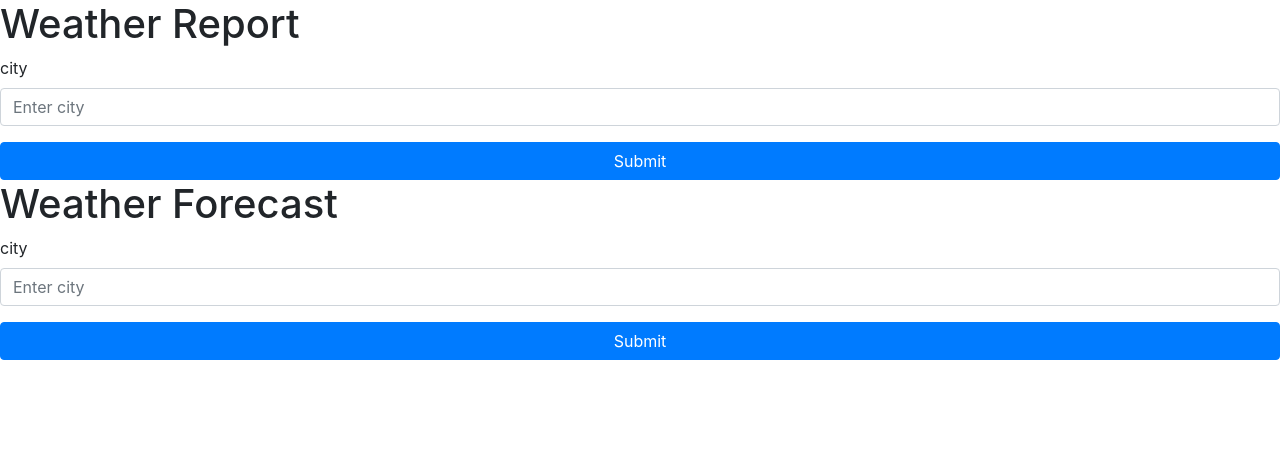
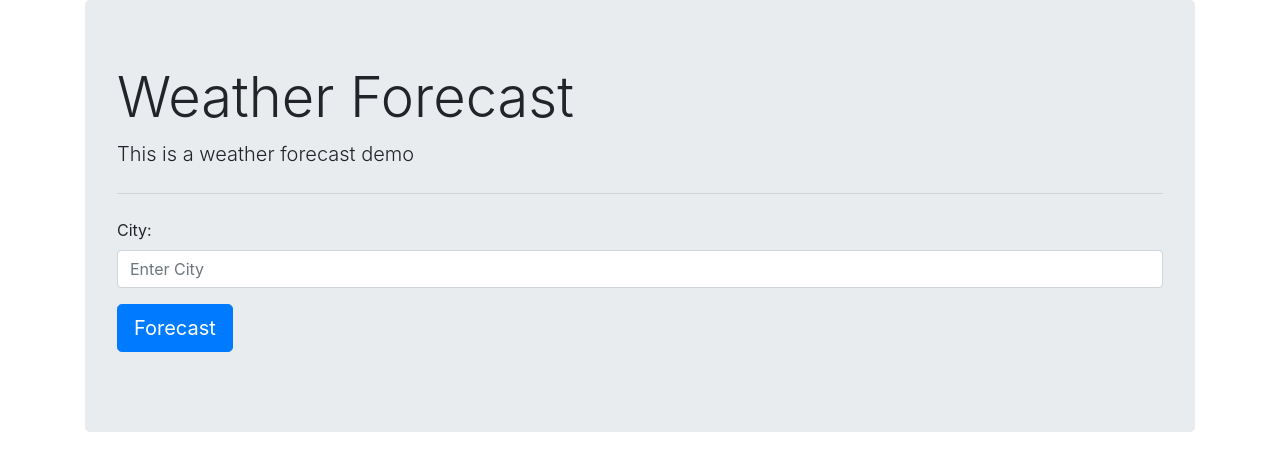
Before and after one commit to Teng-Teng/Weather-Forecast, a PHP site: page / in a window 1280 px wide. Shown: the top 464 px of the page. Before the commit the page ends 360 px from the top, so only its background shows below. Run offline with PHP 8.4, Linux system fonts and the light colour scheme; some libraries are stand-ins or nearby versions.

Commit message:
add chart to according to the data

```diff
--- a/index.php
+++ b/index.php
@@ -11,30 +11,34 @@
     <title>Weather</title>
   </head>
   <body>
-    <h1>Weather Report</h1>
 
-	<div class="form-group">
-	    <label for="city">city</label>
-	    <input type="text" class="form-control" id="city" placeholder="Enter city">
-  	</div>
+      <div class="container">
+          <div class="jumbotron">
+              <h1 class="display-4">Weather Forecast</h1>
+              <p class="lead">This is a weather forecast demo</p>
+              <hr class="my-4">
 
-  	<button type="submit" class="btn btn-primary btn-block" onclick="searchWeather()">Submit</button>
+              <div class="form-group">
+                  <label for="">City:</label>
+                  <input type="text" id="city" class="form-control" placeholder="Enter City">
+              </div>
 
-	<!-- render weather info here -->
-	<div id="info"></div>
+              <p class="lead">
+<!--                  <button type="submit" id="" class="btn btn-primary btn-lg" onclick="searchWeather()">-->
+<!--                      Current-->
+<!--                  </button>-->
 
-     <h1>Weather Forecast</h1>
+                  <button type="submit" id="" class="btn btn-primary btn-lg" onclick="forecastWeather()">
+                      Forecast
+                  </button>
+              </p>
+              <!-- render weather info here -->
+              <h1 class="lead" id="info"></h1>
+          </div>
 
-    <div class="form-group">
-        <label for="city">city</label>
-        <input type="text" class="form-control" id="forecastcity" placeholder="Enter city">
-    </div>
+      </div>
 
-    <button type="submit" class="btn btn-primary btn-block" onclick="forecastWeather()">Submit</button>
-
-    <!-- render weather info here -->
-    <div id="info-forecast"></div>
-
+      <div id="curve_chart" style="width: 900px; height: 500px"></div>
 
     <!-- Optional JavaScript -->
     <!-- jQuery first, then Popper.js, then Bootstrap JS -->
@@ -43,26 +47,29 @@
     <script src="https://maxcdn.bootstrapcdn.com/bootstrap/4.0.0/js/bootstrap.min.js" integrity="sha384-JZR6Spejh4U02d8jOt6vLEHfe/JQGiRRSQQxSfFWpi1MquVdAyjUar5+76PVCmYl" crossorigin="anonymous"></script>
 
     <script>
-    	function searchWeather() {
-    		var search = $('#city').val();
-    		var apiKey = "61be3c1fc6c7aac8112c8f5055973c2b";
-    		$.get(
-    			"http://api.openweathermap.org/data/2.5/weather?q=" + search + "&appid=" + apiKey,
-    			function(data) {
-    				$('#info').html('<h3 class = "text-primary">temperature:'+data.main.temp+'</h3>');
-    			}
-
-    		);
-    		// console.log(search);
-    	}
-
+    	// function searchWeather() {
+    	// 	var search = $('#city').val();
+    	// 	var apiKey = "61be3c1fc6c7aac8112c8f5055973c2b";
+    	// 	$.get(
+    	// 		"http://api.openweathermap.org/data/2.5/weather?q=" + search + "&appid=" + apiKey,
+    	// 		function(data) {
+    	// 			$('#info').html('<h3 class = "text-primary">temperature:'+data.main.temp+'</h3>');
+    	// 		}
+        //
+    	// 	);
+    	// 	// console.log(search);
+    	// }
+        var arr;
         function forecastWeather() {
-            var search = $('#forecastcity').val();
+            var search = $('#city').val();
             var apiKey = "61be3c1fc6c7aac8112c8f5055973c2b";
             $.get(
                 "http://api.openweathermap.org/data/2.5/forecast?q=" + search + "&appid=" + apiKey,
                 function(data) {
-                    $('#info-forecast').html('<h3 class = "text-primary">temperature:'+data.list[0].main.temp+'</h3>');
+                    // $('#info').html('<h3 class = "text-primary">temperature:'+data.list[0].main.temp+'</h3>');
+                     arr = `[
+              ['Date', 'Temperature', 'Humidity'],
+              ['Today',  `+Data.list[0].main.temp+`,`+ Data.list[0].main.humidity+`]`;
                 }
 
             );
@@ -70,5 +77,39 @@
         }
 
     </script>
+
+    <script type="text/javascript" src="https://www.gstatic.com/charts/loader.js"></script>
+
+    <script type="text/javascript">
+      google.charts.load('current', {'packages':['corechart']});
+      google.charts.setOnLoadCallback(drawChart);
+
+      function drawChart() {
+          // var arr = [
+          //     ['Date', 'Temperature', 'Humidity'],
+          //     ['Today',  Data.list[0].main.temp, Data.list[0].main.humidity],
+          //     ['Second Day',  Data.list[1].main.temp, Data.list[1].main.humidity],
+          //     ['Third Day',  Data.list[2].main.temp, Data.list[2].main.humidity],
+          //     ['Fourth Day',  Data.list[3].main.temp, Data.list[3].main.humidity]
+          // ];
+
+          // var arr = `[
+          //     ['Date', 'Temperature', 'Humidity'],
+          //     ['Today',  `+Data.list[0].main.temp+`,`+ Data.list[0].main.humidity+`]`;
+
+          var data = google.visualization.arrayToDataTable(arr);
+
+          var options = {
+              title: 'Weather Trend',
+              curveType: 'function',
+              legend: { position: 'bottom' }
+          };
+
+          var chart = new google.visualization.LineChart(document.getElementById('curve_chart'));
+
+          chart.draw(data, options);
+      }
+    </script>
+
   </body>
 </html>
```
Also changed, not shown: 1 other file.
